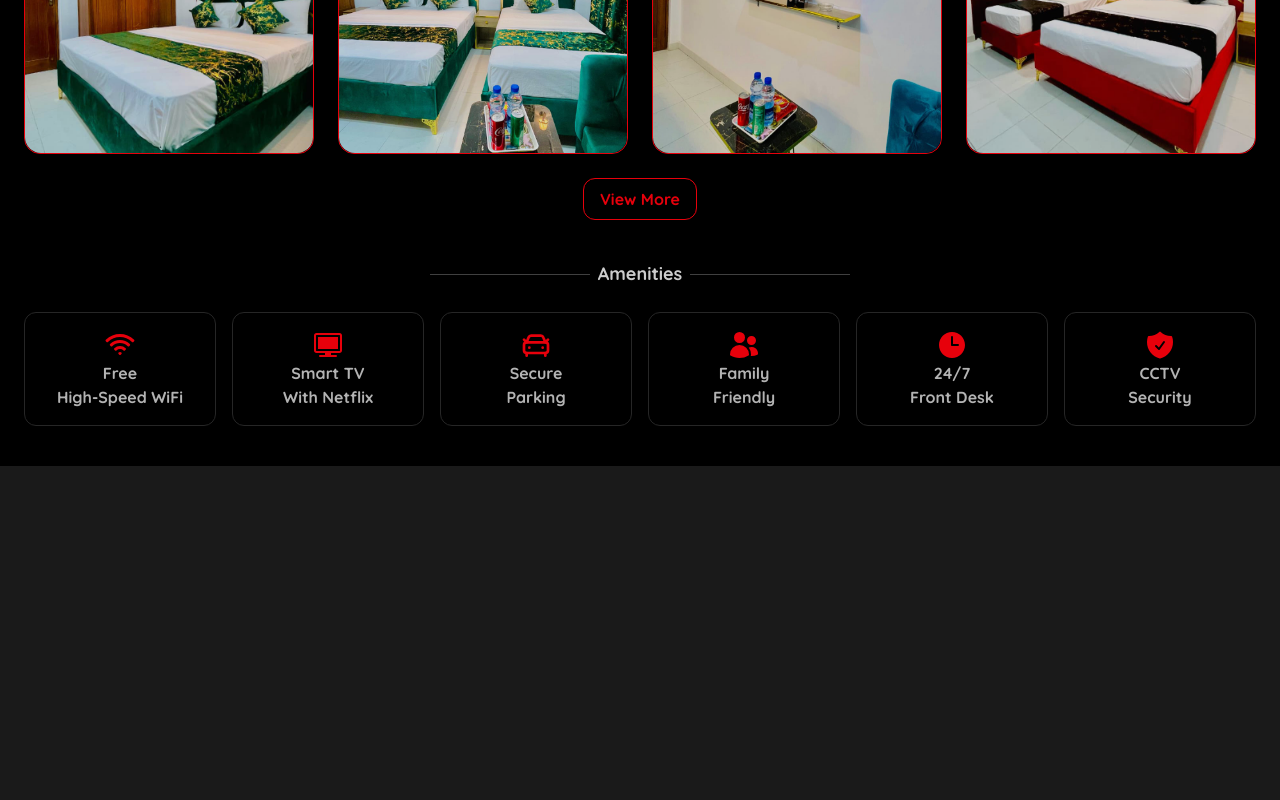
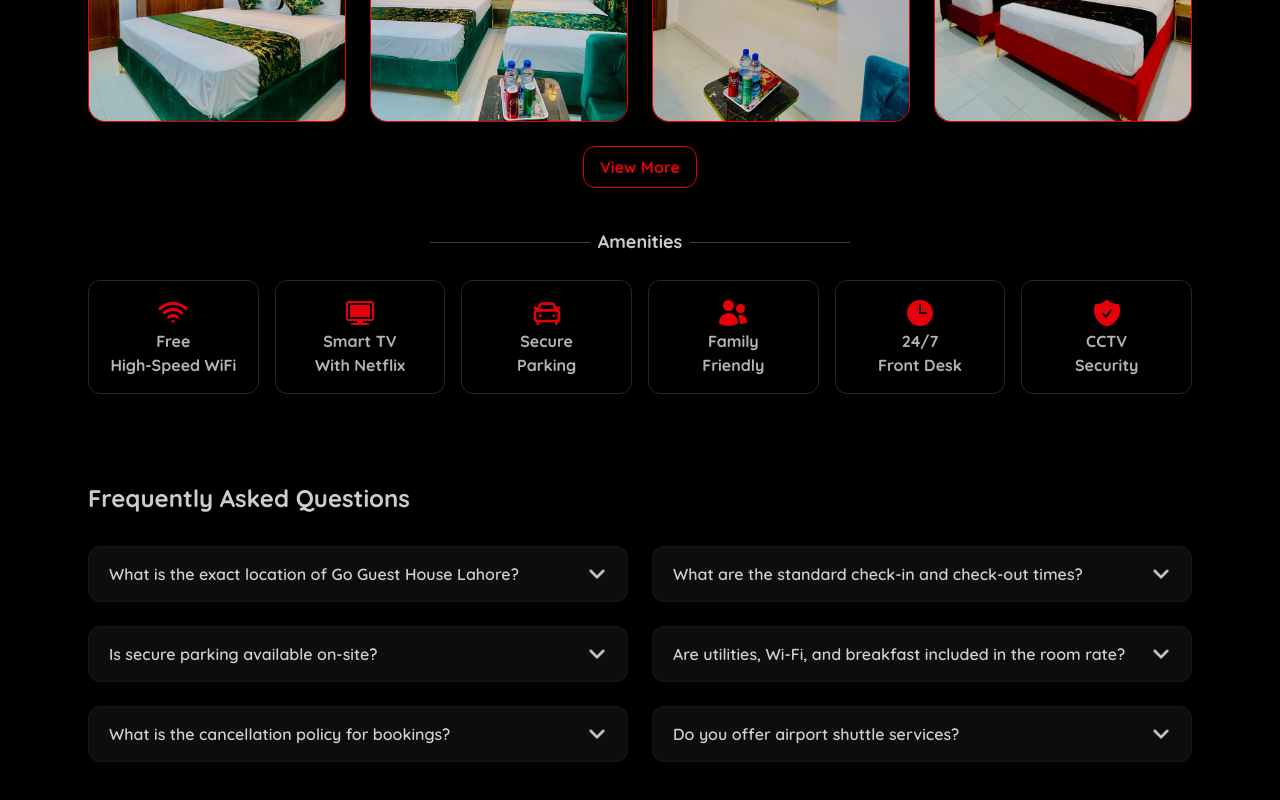
Before and after one commit to kaze1-dev/guest_house, a Next.js app: page / in a window 1280 px wide. Shown: the part 1860-2660 px from the top of the page. Before the commit the page ends 2326 px from the top, so only its background shows below. Built offline with nearby package versions, Linux system fonts and the light colour scheme.

Commit message:
section: FAQs

```diff
--- a/app/page.tsx
+++ b/app/page.tsx
@@ -1,22 +1,22 @@
 import Description from "@/components/home/description";
 import Facilities from "@/components/home/facilities";
+import FAQs from "@/components/home/FAQs";
 import Gallery from "@/components/home/gallery";
 import Hero from "@/components/home/hero";
 import Rooms from "@/components/home/ourRooms";
 import Navbar from "@/components/navbar";
-import Image from "next/image";
-import { FaWhatsapp } from "react-icons/fa";
-import { HiCalendar } from "react-icons/hi2";
+
 
 export default function Home() {
   return (
-    <div className="bg-black min-h-screen text-white">
+    <div className="bg-black min-h-screen text-white pb-10">
       <Navbar />
       <Hero />
       <Description />
       <Rooms />
       <Gallery />
       <Facilities />
+      <FAQs />
     </div>
   )
 }
--- /dev/null
+++ b/components/home/FAQs.tsx
@@ -0,0 +1,65 @@
+"use client";
+import React, { useState } from 'react'
+import { HiChevronDown } from 'react-icons/hi2';
+
+const faqData = [
+  { id: 1, q: "What is the exact location of Go Guest House Lahore?", a: "Go Guest House is centrally located in Lahore, offering easy access to major commercial hubs, shopping districts, and historical landmarks." },
+  { id: 2, q: "What are the standard check-in and check-out times?", a: "Standard check-in is from 2:00 PM, and check-out is until 12:00 PM. Early check-in or late check-out can be requested based on availability." },
+  { id: 3, q: "Is secure parking available on-site?", a: "Yes, we provide complimentary, secure parking space for all our staying guests with 24/7 security monitoring." },
+  { id: 4, q: "Are utilities, Wi-Fi, and breakfast included in the room rate?", a: "High-speed Wi-Fi is completely free. Depending on your booking package, a complimentary traditional or continental breakfast is also included." },
+  { id: 5, q: "What is the cancellation policy for bookings?", a: "Free cancellation is available up to 24 hours before your scheduled arrival date. Cancellations made within 24 hours may incur a one-night charge." },
+  { id: 6, q: "Do you offer airport shuttle services?", a: "Yes, we can arrange reliable airport pick-and-drop services upon request for an additional nominal fee." }
+];
+const FAQs = () => {
+  const [openId, setOpenId] = useState<number | null>(null);
+  const toggleFAQ = (id: number) => {
+    setOpenId(openId === id ? null : id);
+  };
+  return (
+    <div className='px-6 py-12 max-w-6xl mx-auto'>
+      <h2 className='text-white/80 font-bold text-2xl mb-8 text-center md:text-left'>
+        Frequently Asked Questions
+      </h2>
+
+      <div className='grid grid-cols-1 md:grid-cols-2 gap-6'>
+        {faqData.map((faq) => {
+          const isOpen = openId === faq.id;
+
+          return (
+            <div
+              key={faq.id}
+              className='bg-neutral-900/60 px-5 rounded-xl border border-neutral-800/40 h-fit'
+            >
+              <div
+                onClick={() => toggleFAQ(faq.id)}
+                className='flex items-center justify-between py-4 cursor-pointer select-none gap-4'
+              >
+                <p className='font-semibold text-white/80 text-sm md:text-base leading-snug'>
+                  {faq.q}
+                </p>
+                <HiChevronDown
+                  size={20}
+                  className={`stroke-2 text-white/60 shrink-0 transition-transform duration-300 ${
+                    isOpen ? 'rotate-180 text-white' : ''
+                  }`}
+                />
+              </div>
+
+              <div className={`grid transition-[grid-template-rows] duration-300 ease-in-out ${
+                isOpen ? 'grid-rows-[1fr]' : 'grid-rows-[0fr]'
+              }`}>
+                <div className="overflow-hidden">
+                  <p className="pb-5 text-white/60 text-sm leading-relaxed">
+                    {faq.a}
+                  </p>
+                </div>
+              </div>
+            </div>
+          );
+        })}
+      </div>
+    </div>
+  );
+}
+
+export default FAQs
--- a/components/home/description.tsx
+++ b/components/home/description.tsx
@@ -2,7 +2,7 @@ import React from 'react'
 
 const Description = () => {
   return (
-    <div className='py-4 px-6'>
+    <div className='py-4 px-6 max-w-6xl mx-auto'>
       <h3 className='text-lg text-white/80 flex justify-center items-center font-bold gap-2 mb-6 mt-10'>
         <span className='border w-40 border-neutral-700 border-t-0 mt-0.5 rounded-full font-rounded' />
         About Us
--- a/components/home/facilities.tsx
+++ b/components/home/facilities.tsx
@@ -4,7 +4,7 @@ import { LuCar, LuCarFront } from 'react-icons/lu';
 
 const Facilities = () => {
   return (
-    <div className='pb-10'>
+    <div className='pb-10 max-w-6xl mx-auto'>
       <div>
         <h3 className='text-lg text-white/80 flex justify-center items-center font-bold gap-2 mb-6 mt-10'>
           <span className='border w-40 border-neutral-700 border-t-0 mt-0.5 rounded-full font-rounded' />
--- a/components/home/gallery.tsx
+++ b/components/home/gallery.tsx
@@ -3,7 +3,7 @@ import React from 'react'
 
 const Gallery = () => {
   return (
-    <div className='px-6'>
+    <div className='px-6 max-w-6xl mx-auto'>
       <div>
         <h3 className='text-lg text-white/80 flex justify-center items-center font-bold gap-2 mb-6 mt-10'>
           <span className='border w-40 border-neutral-700 border-t-0 mt-0.5 rounded-full font-rounded' />
@@ -13,16 +13,16 @@ const Gallery = () => {
       </div>
       <div className='grid grid-cols-1 sm:grid-cols-2 lg:grid-cols-4 gap-6'>
         <div className='border border-red-600 rounded-2xl'>
-          <Image className='w-full h-auto rounded-2xl brightness-90' alt='Go Guest House Lahore 1' src='/Go_Guest_House_Lahore_1.webp' width={200} height={200} />
+          <Image loading='lazy' className='w-full h-auto rounded-2xl brightness-90' alt='Go Guest House Lahore 1' src='/Go_Guest_House_Lahore_1.webp' width={200} height={200} />
         </div>
         <div className=' border border-red-600 rounded-2xl'>
-          <Image className='w-full h-auto rounded-2xl brightness-90' alt='Go Guest House Lahore 1' src='/Go_Guest_House_Lahore_3.webp' width={200} height={200} />
+          <Image loading='lazy' className='w-full h-auto rounded-2xl brightness-90' alt='Go Guest House Lahore 1' src='/Go_Guest_House_Lahore_3.webp' width={200} height={200} />
         </div>
         <div className=' border border-red-600 rounded-2xl'>
-          <Image className='w-full h-auto rounded-2xl brightness-90' alt='Go Guest House Lahore 1' src='/Go_Guest_House_Lahore_5.webp' width={200} height={200} />
+          <Image loading='lazy' className='w-full h-auto rounded-2xl brightness-90' alt='Go Guest House Lahore 1' src='/Go_Guest_House_Lahore_5.webp' width={200} height={200} />
         </div>
         <div className=' border border-red-600 rounded-2xl'>
-          <Image className='w-full h-auto rounded-2xl brightness-90' alt='Go Guest House Lahore 1' src='/GO_Guest_House_Lahore_10.webp' width={200} height={200} />
+          <Image loading='lazy' className='w-full h-auto rounded-2xl brightness-90' alt='Go Guest House Lahore 1' src='/GO_Guest_House_Lahore_10.webp' width={200} height={200} />
         </div>
       </div>
       <div className='flex justify-center items-center mt-6'>
--- a/components/home/ourRooms.tsx
+++ b/components/home/ourRooms.tsx
@@ -3,7 +3,7 @@ import React from 'react'
 
 const Rooms = () => {
   return (
-    <div className=' px-6'>
+    <div className=' px-6 max-w-6xl mx-auto'>
       <div>
         <h3 className='text-lg text-white/80 flex justify-center items-center font-bold gap-2 mb-6 mt-10'>
           <span className='border w-40 border-neutral-700 border-t-0 mt-0.5 rounded-full font-rounded' />
```
